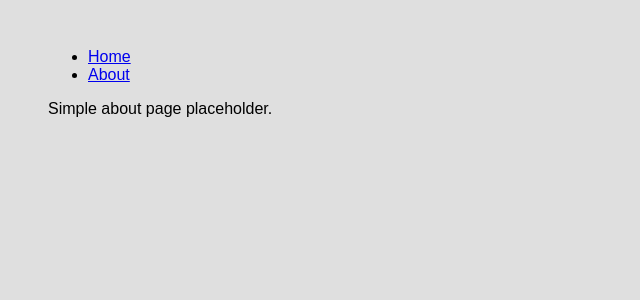
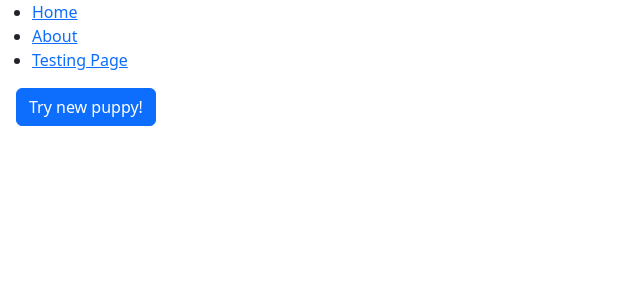
Before and after one commit to yq-gong/react-learning, a React (Create React App) app: page /about in a window 1280 px wide. Shown: the top 300 px of the page, without its empty margins (0-640 px from the left). Built offline with nearby package versions, Linux system fonts and the light colour scheme; no server answers.

Commit message:
Add hooks for testing reasons

```diff
--- a/package.json
+++ b/package.json
@@ -7,7 +7,9 @@
     "@testing-library/jest-dom": "^5.15.0",
     "@testing-library/react": "^11.2.7",
     "@testing-library/user-event": "^12.8.3",
+    "bootstrap": "^5.2.3",
     "react": "^17.0.2",
+    "react-bootstrap": "^2.7.2",
     "react-dom": "^17.0.2",
     "react-router-dom": "^6.8.2",
     "react-scripts": "4.0.3",
--- a/src/components/AboutPage.js
+++ b/src/components/AboutPage.js
@@ -1,10 +1,28 @@
-import React from "react";
+import React, { useState, useEffect, useCallback } from "react";
+import Button from "react-bootstrap/Button";
 
 function AboutPage() {
-    return (
-        <div>
-            Simple about page placeholder.
-        </div>
-      );
+  const [data, setData] = useState([]);
+  //   useEffect(() => {
+  //     fetch("https://dog.ceo/api/breeds/image/random")
+  //       .then((response) => response.json())
+  //       .then((data) => setData(data));
+  //   }, []);
+
+  const fetchImage = useCallback(() => {
+    fetch("https://dog.ceo/api/breeds/image/random")
+      .then((response) => response.json())
+      .then((data) => setData(data));
+  }, []);
+  useEffect(() => {
+    fetchImage();
+  }, [fetchImage]);
+  return (
+    <>
+      <Button onClick={fetchImage}>Try new puppy!</Button>
+      {/* <img src={data.message} /> */}
+      {data.message && <img src={data.message} alt="API image" loading="lazy" height="400px" width="500px"/>}
+    </>
+  );
 }
 export default AboutPage;
--- a/src/components/Navigation.js
+++ b/src/components/Navigation.js
@@ -11,6 +11,9 @@ const Navigation = () => {
         <li>
           <Link to="/about">About</Link>
         </li>
+        <li>
+          <Link to="/test">Testing Page</Link>
+        </li>
       </ul>
     </nav>
   );
--- a/src/components/Pages.js
+++ b/src/components/Pages.js
@@ -3,6 +3,7 @@ import { Route, Routes } from "react-router-dom";
 import HomePage from "./HomePage";
 import AboutPage from "./AboutPage";
 import Navigation from "./Navigation";
+import TestingPage from "./TestingPage";
 
 function Pages() {
   return (
@@ -11,6 +12,7 @@ function Pages() {
       <Routes>
         <Route exact path="/" element={<HomePage />} />
         <Route exact path="/about" element={<AboutPage />} />
+        <Route exact path="/test" element={<TestingPage />} />
       </Routes>
     </div>
   );
--- /dev/null
+++ b/src/components/TestingPage.js
@@ -0,0 +1,7 @@
+import React from "react";
+import Button from "react-bootstrap/Button";
+
+function TestingPage() {
+  return <Button>Simple testing page placeholder.</Button>;
+}
+export default TestingPage;
--- a/src/index.js
+++ b/src/index.js
@@ -3,6 +3,8 @@ import ReactDOM from "react-dom";
 import "./index.css";
 import App from "./App";
 import reportWebVitals from "./reportWebVitals";
+import 'bootstrap/dist/css/bootstrap.min.css';
+// ref https://react-bootstrap.github.io/components/alerts/
 
 // render the app component's content at the element called root in index.html
 ReactDOM.render(<App />, document.getElementById("root"));
```
Also changed, not shown: 1 other file (tests, documents, lock files or other folders).
